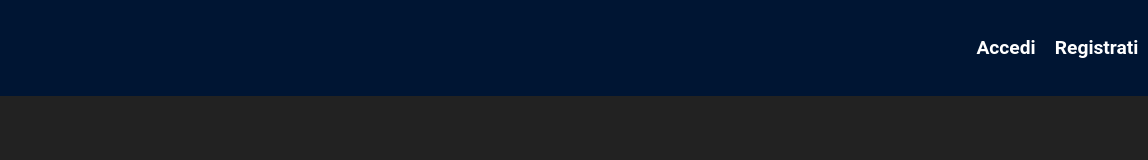
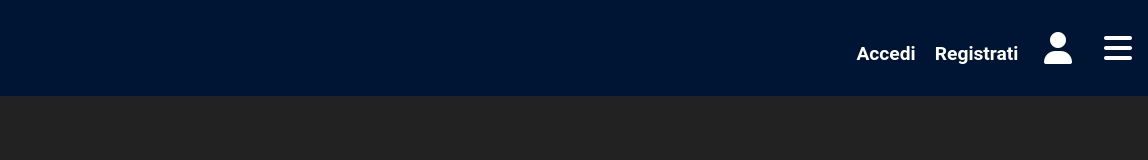
Before and after one commit to MatteoZattini/Esercizio-Main-Branch, a plain HTML site: page index.html in a window 1280 px wide. Shown: the full height of the page, 132-1280 px from the left. Drawn offline with nearby package versions, Linux system fonts and the light colour scheme.

```diff
--- a/index.html
+++ b/index.html
@@ -15,7 +15,8 @@
   <header class="d-flex justify-content-between align-items-center">
     <div><img src="https://encrypted-tbn0.gstatic.com/images?q=tbn:ANd9GcS9H39OhrjpTZZkqqCRVV3rzhrtGVpvi6IWKg&s"
         alt="" /></div>
-    <div><a href="#">Accedi</a><a href="#">Registrati</a></div>
+    <div><a href="#">Accedi</a><a href="#">Registrati</a><i class="fa-solid fa-user fa-2x"></i><i
+        class="fa-solid fa-bars fa-2x"></i></div>
   </header>
 
   <script src="main.js"></script>
--- a/style.css
+++ b/style.css
@@ -18,6 +18,13 @@
     padding: 0.5em;
 }
 
+i{
+    color: white;
+    font-size: 1.2em;
+    font-weight: 600;
+    padding: 0.5em;
+}
+
 header{
     height: 6rem;
     background-color: #001533;
```
